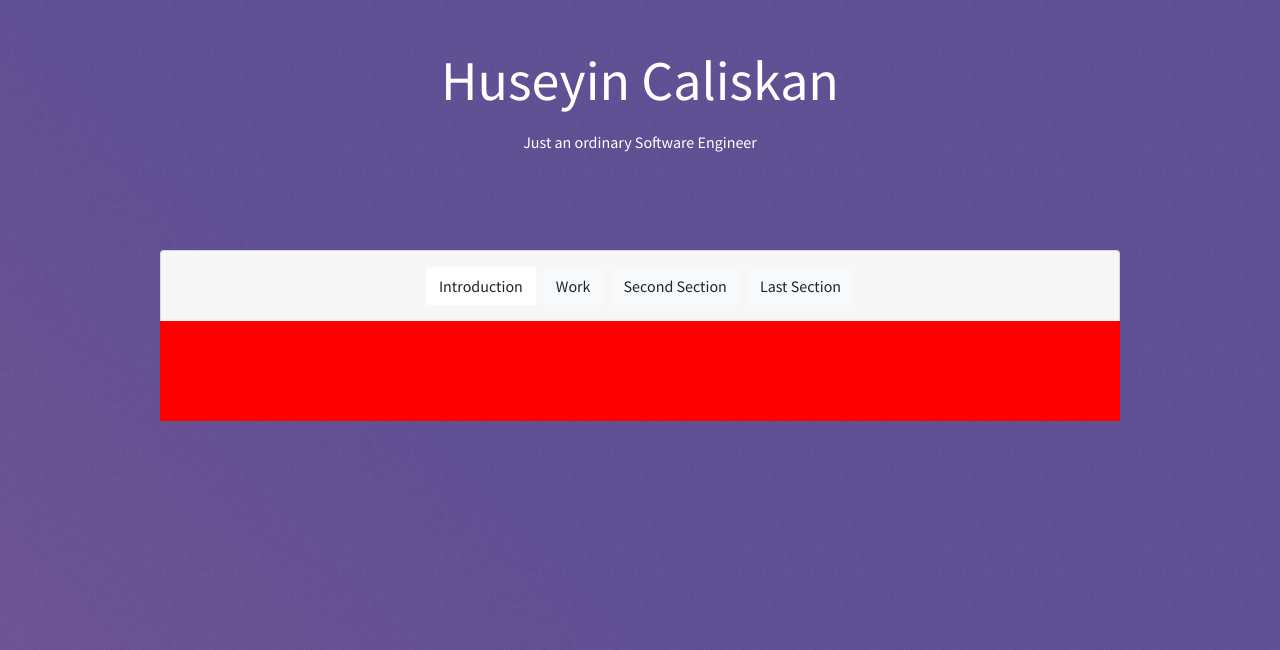
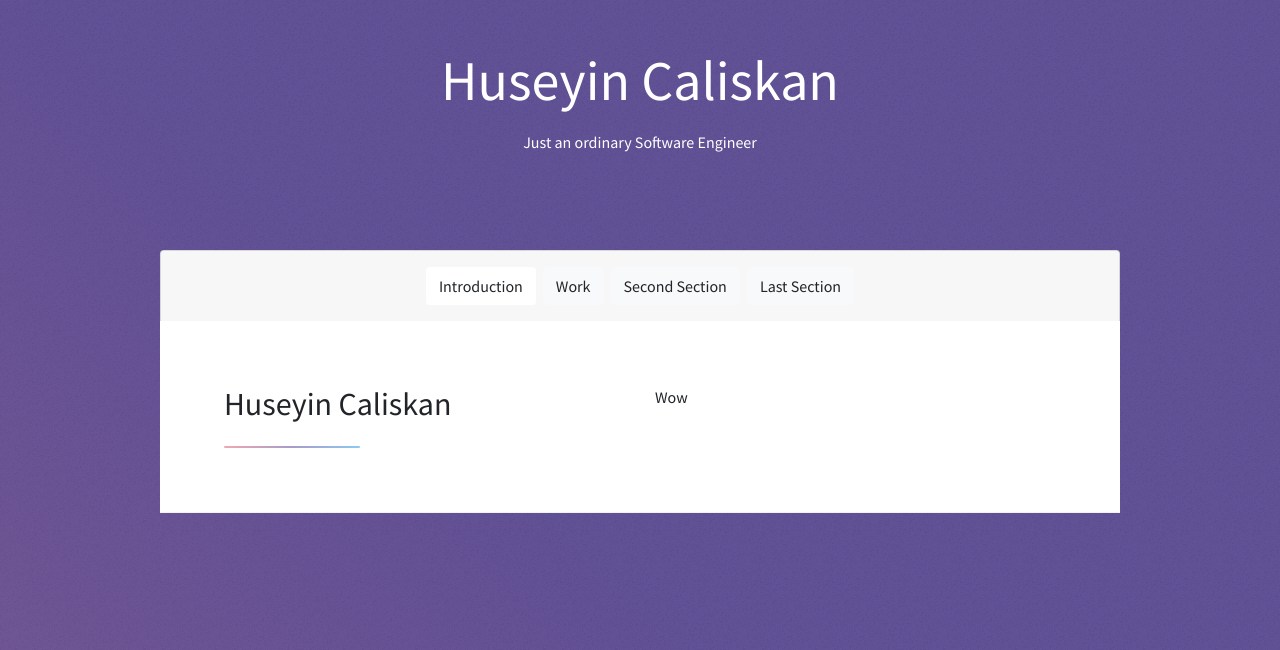
Before and after one commit to sakirma/portfolio-website, a React (Create React App) app: page / in a window 1280 px wide. Shown: the part 150-800 px from the top of the page. Built offline with nearby package versions, Linux system fonts and the light colour scheme.

Commit message:
Worked on headerline styling

```diff
--- a/package.json
+++ b/package.json
@@ -7,7 +7,8 @@
     "react": "^16.8.6",
     "react-bootstrap": "^1.0.0-beta.12",
     "react-dom": "^16.8.6",
-    "react-scripts": "3.0.1"
+    "react-scripts": "3.0.1",
+    "styled-components": "^4.3.2"
   },
   "scripts": {
     "start": "react-scripts start",
--- a/src/App.js
+++ b/src/App.js
@@ -12,6 +12,8 @@ import HeaderBody from './Layout/HeaderBody';
 
 // import "./header.css"
 import layer from "./images/overlay.png";
+import BodySection from "./Layout/BodySection";
+import IntroductionSection from "./Sections/IntroductionSection";
 //
 // import Projects from "./Projects";
 
@@ -25,13 +27,13 @@ const styles = theme => ({
 function DefaultPage(props) {
     let parent = props.parent;
     return (
-        <div>
-            <Row className="align-items-center justify-content-center" >
+        <div >
+            <Row className="align-items-center justify-content-center">
                 <Col xs={12} sm={9} xl={9} lg={10}
-                     style={{height: 100, backgroundColor: "red"}}>
-                    {/*xs={12} sm={9} xl={7} lg={10} md align="center"*/}
-                    {/*xs={10} elevation={0} square style={{height: '1600px'}}*/}
-                    <div>
+                     style={{height: 100, padding: 0}}>
+                        <BodySection>
+                            <IntroductionSection/>
+                        </BodySection>
                     {/*<Grid container direction="column" spacing={0}>*/}
                     {/*    <BodySection>*/}
                     {/*        <IntroductionSection/>*/}
@@ -47,7 +49,6 @@ function DefaultPage(props) {
                     {/*    <ProjectPage isActive={parent.state.currentPageState === parent.pageStates.ProjectPage}*/}
                     {/*                 parent={parent}/>*/}
                     {/*</Grid>*/}
-                    </div>
                 </Col>
             </Row>
         </div>)
--- a/src/Layout/BodySection.js
+++ b/src/Layout/BodySection.js
@@ -1,31 +1,20 @@
 import React from 'react';
-
-const styles = theme => ({
-    root: {
-        padding: '4em 4em 2em 4em',
-    }
-});
+import {Container} from "react-bootstrap";
 
 class BodySection extends React.Component {
-    constructor(props) {
-        super(props);
-
-        const {classes} = props;
-        this.classes = classes;
-    }
-
-
-    // render() {
-    //     return (
-    //         {/*<Grid container className={this.classes.root}*/}
-    //         {/*      style={{borderBottom: 'groove', borderWidth: '0.1px', borderColor: '#d3d3d34a'}}>*/}
-    //         {/*    {this.props.children}*/}
-    //         {/*</Grid>*/}
-    //     );
-    // }
-
     render() {
-        return (<div/>);
+        return (
+            <Container
+                style={{
+                    borderBottom: 'groove',
+                    borderWidth: '0.1px',
+                    borderColor: '#d3d3d34a',
+                    backgroundColor: 'white',
+                    padding: '4em 4em 2em 4em',
+                }}>
+                {this.props.children}
+            </Container>
+        );
     }
 }
 
--- a/src/Layout/HeaderBody.js
+++ b/src/Layout/HeaderBody.js
@@ -56,7 +56,7 @@ class HeaderBody extends React.Component {
 
     render() {
         return (
-            <div className="header">
+            <div className="header" style={{zIndex: 100}}>
                 <HeaderButtons class={this}/>
             </div>
         )
--- a/src/Layout/HeaderUnderline.js
+++ b/src/Layout/HeaderUnderline.js
@@ -1,6 +1,19 @@
 import React from 'react';
+import '../header.css'
+import styled from 'styled-components';
 
 
+const CustomH2 = styled.h2`
+    &:after {
+        background-image: linear-gradient(90deg, #efa8b0, #a89cc8, #8cc9f0);
+        display: block;
+        content: close-quote;
+        width: 4.25em;
+        height: 2px;
+        margin: 0.7em 0 1em 0;
+        border-radius: 2px;
+    }
+`;
 // const styles = theme => ({
 //     header: {
 //         '&::after': {
@@ -27,9 +40,9 @@ class HeaderUnderline extends React.Component {
 
     render() {
         return (
-            <h2 className={this.classes.header}>
+            <CustomH2 className="headerUnderline">
                 { this.props.children }
-            </h2>
+            </CustomH2>
         )
     }
 }
--- a/src/Sections/IntroductionSection.js
+++ b/src/Sections/IntroductionSection.js
@@ -1,6 +1,7 @@
 import React from 'react';
 import HeaderUnderline from "../Layout/HeaderUnderline";
 import logo from "../images/logo.jpeg";
+import {Col, Row} from "react-bootstrap";
 
 // const LargeProfilePicture = withStyles({
 //     root: {
@@ -33,6 +34,19 @@ class IntroductionSection extends React.Component {
         this.classes = classes;
     }
 
+    render() {
+        return (
+          <Row>
+              <Col>
+                  <HeaderUnderline>Huseyin Caliskan</HeaderUnderline>
+              </Col>
+              <Col>
+                  Wow
+              </Col>
+          </Row>
+        );
+    }
+
     // render() {
     //     return (
     //         <Grid container spacing={0} direction="row" justify="center" alignItems="center">
@@ -54,9 +68,6 @@ class IntroductionSection extends React.Component {
     //     )
     // }
 
-    render() {
-        return (<div/>)
-    }
 }
 
 export default IntroductionSection;
```
Also changed, not shown: 1 other file (tests, documents, lock files or other folders). Lines whose indentation alone changed are shown as unchanged.
